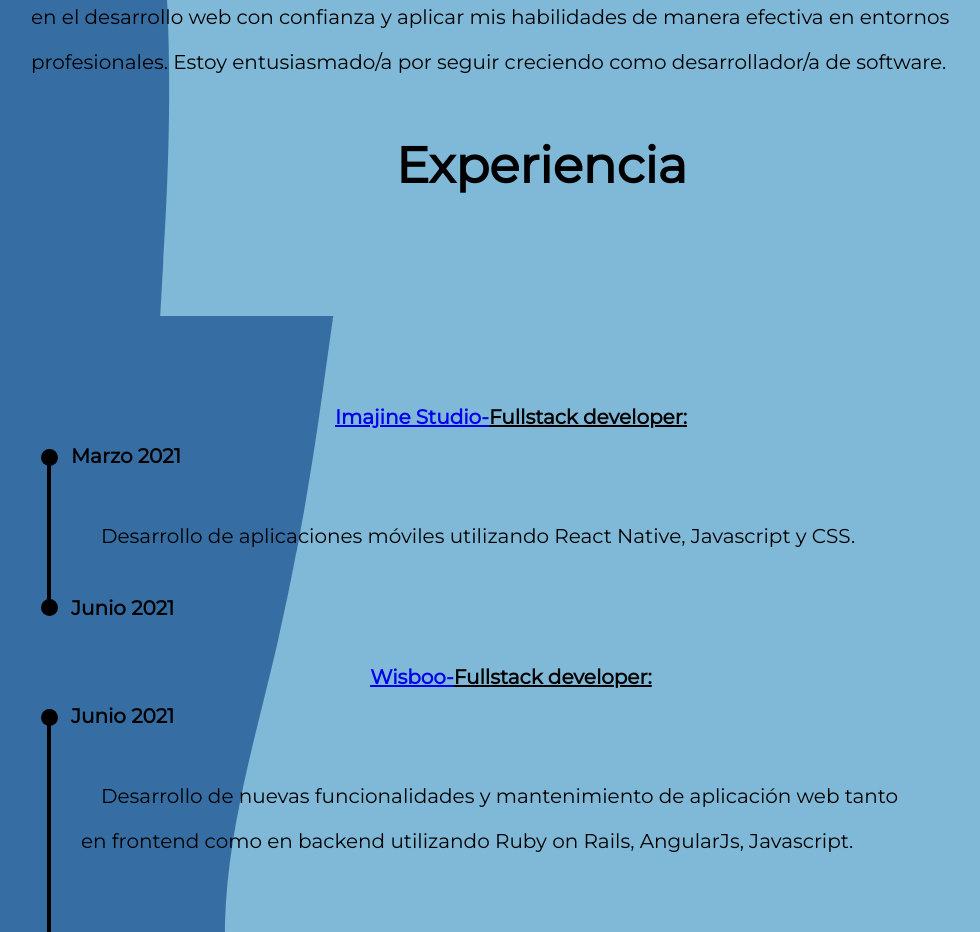
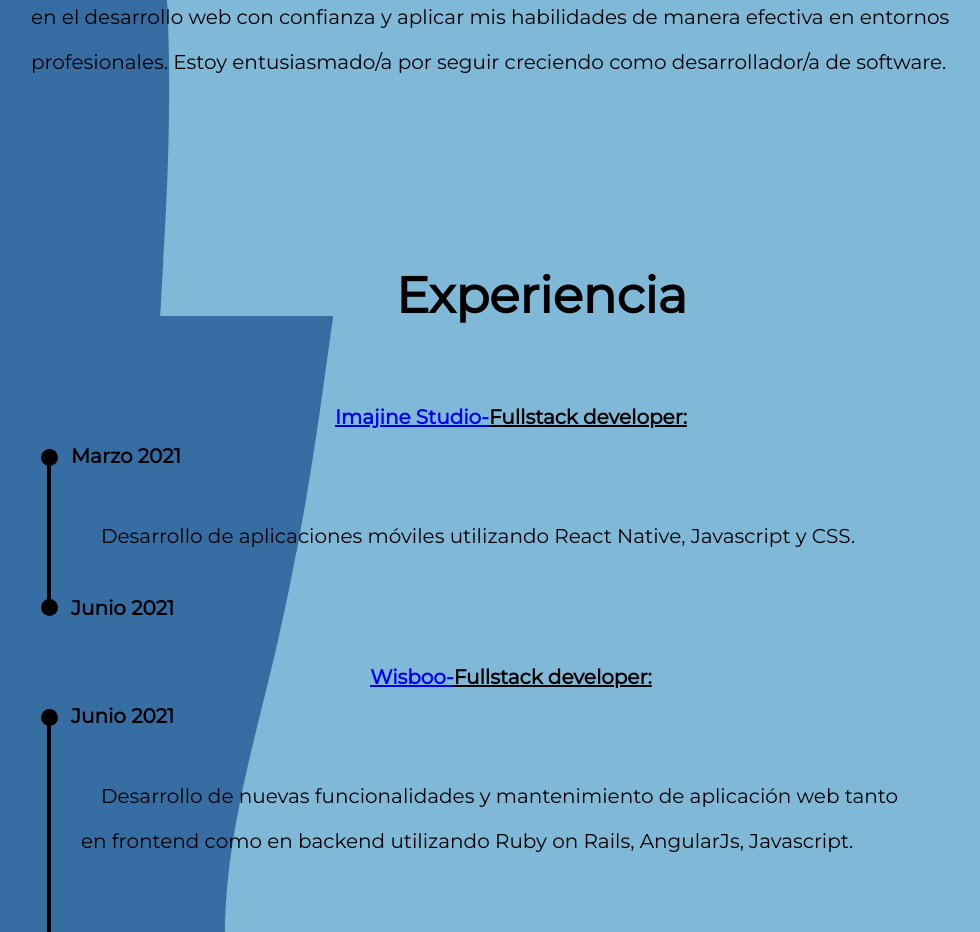
Before and after one commit to Juanse1998/Portfolio, a React (Create React App) app: page / in a window 1280 px wide. Shown: the part 1960-2892 px from the top of the page, without its empty margins (129-1109 px from the left). Built offline with nearby package versions, Linux system fonts and the light colour scheme.

Commit message:
add title experience margin

```diff
--- a/src/Components/About/About.css
+++ b/src/Components/About/About.css
@@ -25,6 +25,8 @@
   font-weight: bold;
   color: #000000;
   display: flex;
+  margin-top: 180px;
+
 }
 
 .experience {
```
